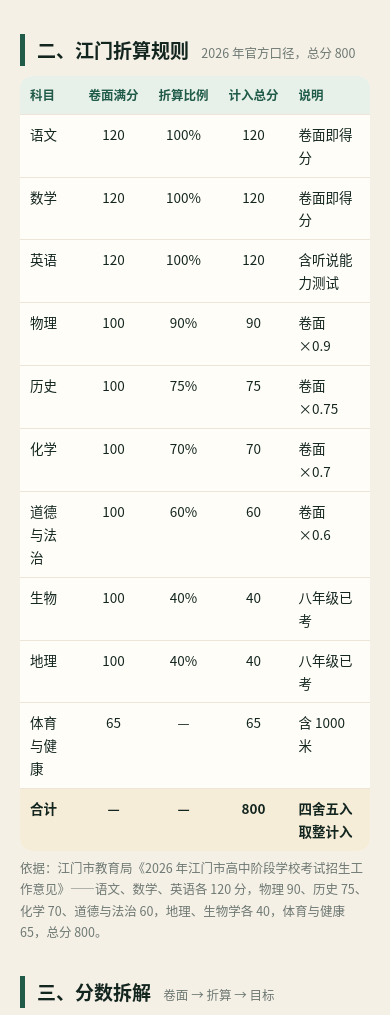
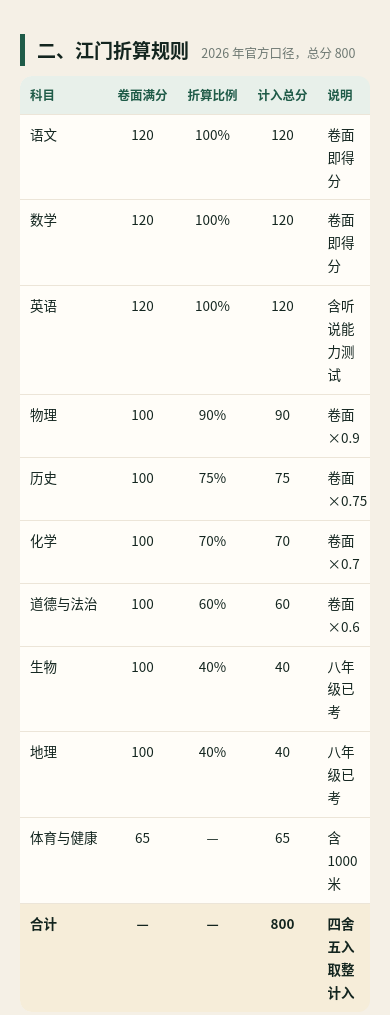
Before and after one commit to mystudy202607/mystudy202607.github.io, a plain HTML site: page index.html in a window 390 px wide. Shown: the part 1239-2254 px from the top of the page. Drawn offline with Linux system fonts and the light colour scheme.

Commit message:
mobile nowrap

```diff
--- a/index.html
+++ b/index.html
@@ -108,6 +108,7 @@ footer{margin-top:36px;padding-top:14px;border-top:1px solid var(--line);color:v
  color:#2d7b60;font-size:11px;text-decoration:none;border:1px solid #d5e2d9;white-space:nowrap}
 .lk:hover{background:#dcebe1}
 @media print{.lk{border:none;padding:0 2px}}
+.tscroll td:first-child{white-space:nowrap;font-variant-numeric:tabular-nums}.tscroll th:first-child{white-space:nowrap}
 </style></head><body><div class="wrap"><div style="margin:0 0 16px;padding:12px 16px;border:1px solid #d8e3d9;background:#f2f8f3;border-radius:12px;font-size:13px">
 <b>第五版</b>：每周任务旁边直接标 <b>卷02</b> 这种卷号，点开就是那 2 页；答案、解析在第七节按同一卷号点。
 数学/物理/化学的卷名来自目录页；道法/历史/英语标“待确认”。
```
